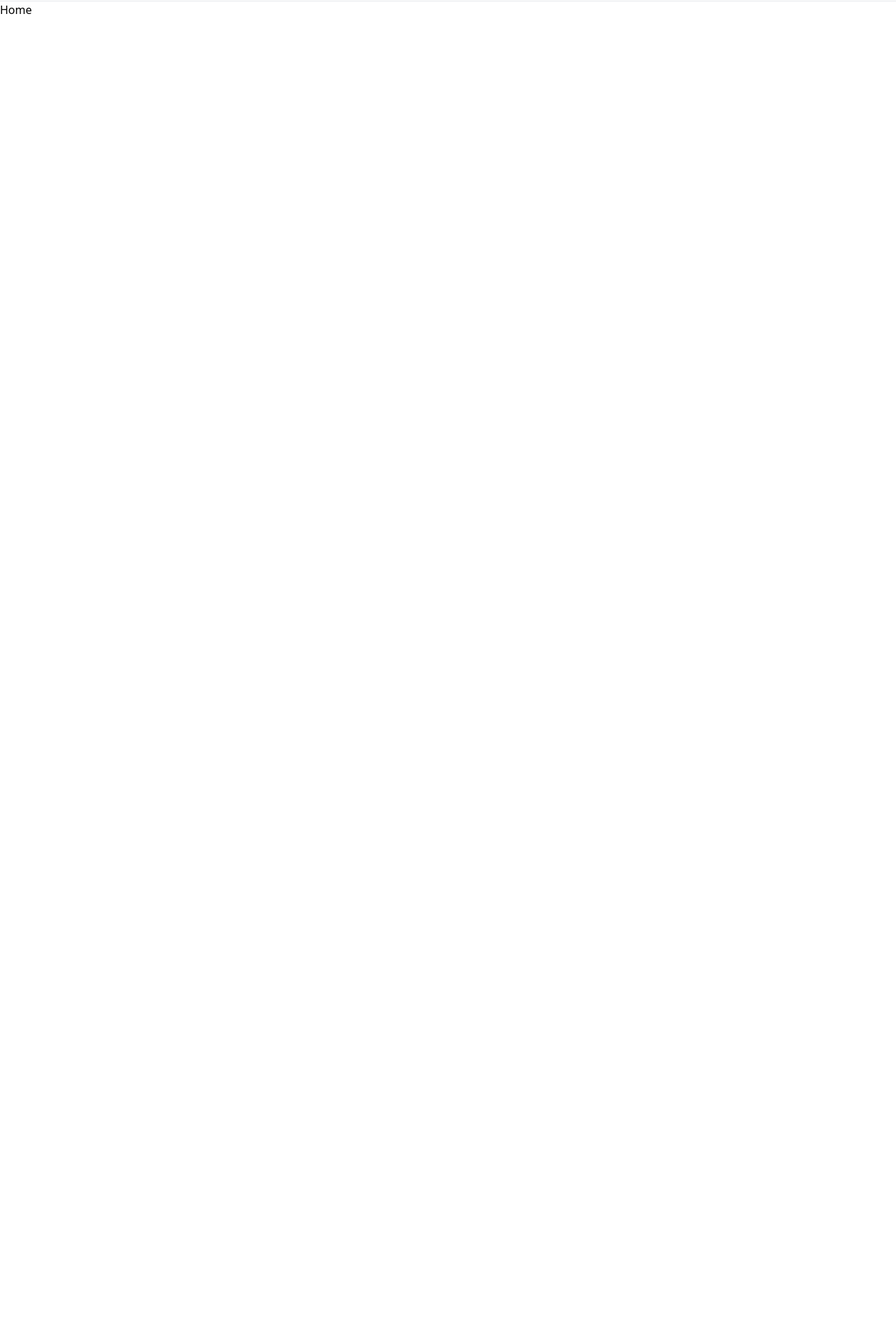
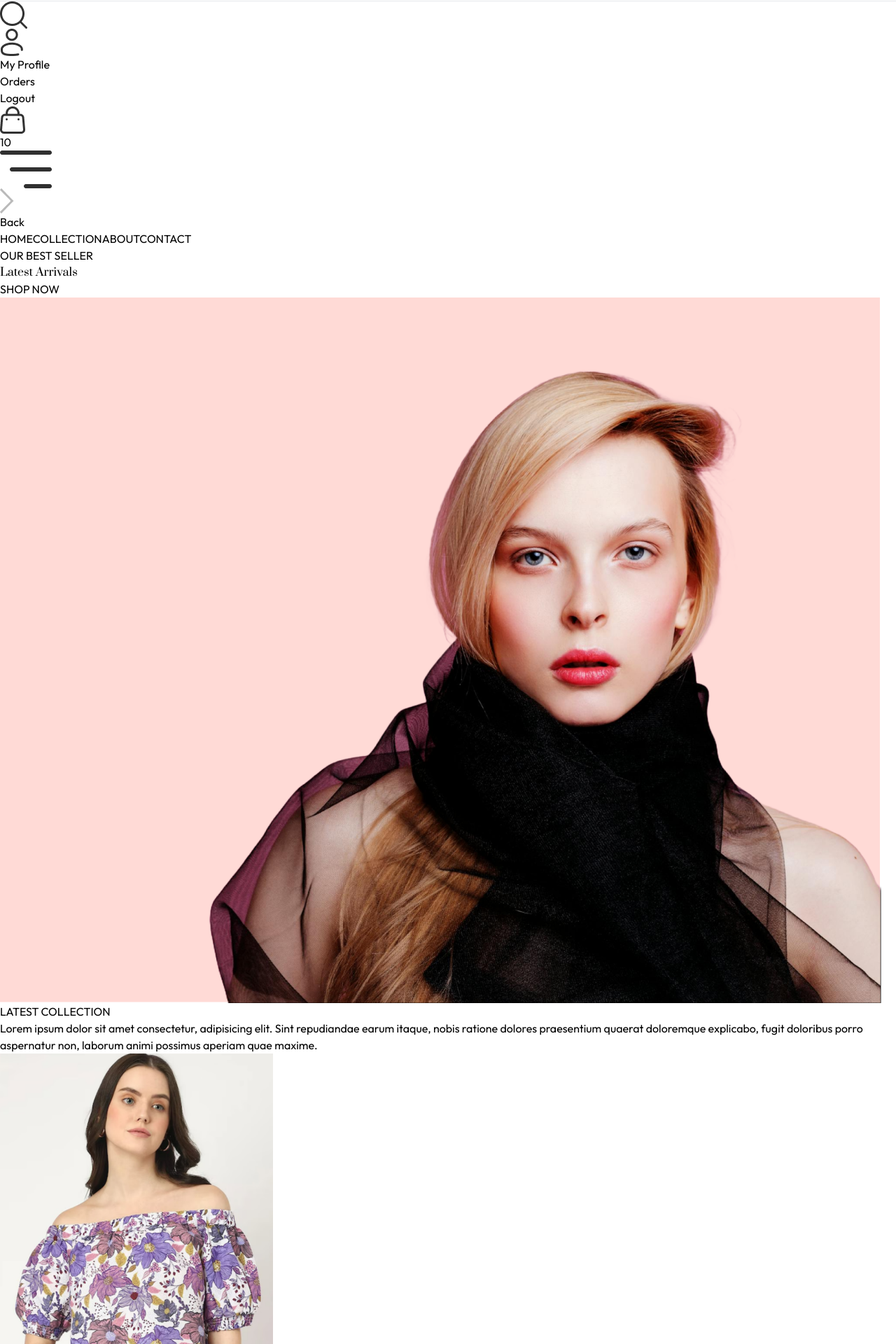
Before and after one commit to nabin980/Clothwares, a React (Vite) app in the folder frontend/: page / in a window 1280 px wide. Shown: the part 169-2089 px from the top of the page at 70% size. Before the commit the page ends 800 px from the top, so only its background shows below. Built offline with nearby package versions, Linux system fonts and the light colour scheme.

Commit message:
product and nav used

```diff
--- /dev/null
+++ b/frontend/src/components/Hero.jsx
@@ -0,0 +1,30 @@
+import React from "react";
+import { assets } from "../assets/assets";
+
+const Hero = () => {
+  return (
+    <div className="flex flex-col sm:flex-row border border-gray-400">
+      {/*left side*/}
+      <div className="w-full sm:w-1/2 flex items-center justify-center py-10 sm:py-0">
+        <div className="text-[#414141]">
+          <div className="flex items-center gap-2">
+            <p className="w-8 md:w-11 h-[2px] bg-[#414141]"></p>
+            <p className="font-medium text-sm md:text-base">OUR BEST SELLER</p>
+          </div>
+          <h1 className="text-3xl sm:py-3 lg:text-5xl leading-relaxed prata-regular">
+            {" "}
+            Latest Arrivals
+          </h1>
+          <div className="flex items-center gap-2">
+            <p className="font-semibold md:text-base text-sm">SHOP NOW</p>
+            <p className="w-8 md:w-11 h-[2px] bg-[#414141]"></p>
+          </div>
+        </div>
+      </div>
+      {/*right side*/}
+      <img className="w-full sm:w-1/2" src={assets.hero_img} alt="" />
+    </div>
+  );
+};
+
+export default Hero;
--- /dev/null
+++ b/frontend/src/components/LatestCollection.jsx
@@ -0,0 +1,41 @@
+import React, { useContext, useEffect, useState } from "react";
+import { ShopContext } from "../context/ShopContext";
+import Title from "./Title";
+import ProductItem from "./ProductItem";
+
+const LatestCollection = () => {
+  const { products } = useContext(ShopContext);
+  const [latestProducts, setLatestPorducts] = useState([]);
+
+  useEffect(() => {
+    setLatestPorducts(products.slice(0, 10));
+  }, []);
+
+  return (
+    <div className="my-10">
+      <div className="text-center py-8 text-3xl">
+        <Title text1={"LATEST"} text2={"COLLECTION"} />
+        <p className="w-3/4 m-auto text-xs sm:text-sm md:text-base text-gray-600">
+          Lorem ipsum dolor sit amet consectetur, adipisicing elit. Sint
+          repudiandae earum itaque, nobis ratione dolores praesentium quaerat
+          doloremque explicabo, fugit doloribus porro aspernatur non, laborum
+          animi possimus aperiam quae maxime.
+        </p>
+      </div>
+      {/* Products */}
+      <div className="grid grid-cols-2 sm:grid-cols-3 md:grid-cols-4 lg:grid-cols-5 gap-4 gap-y-6">
+        {latestProducts.map((item, index) => (
+          <ProductItem
+            key={index}
+            id={item._id}
+            image={item.image}
+            name={item.name}
+            price={item.price}
+          />
+        ))}
+      </div>
+    </div>
+  );
+};
+
+export default LatestCollection;
--- a/frontend/src/components/Navbar.jsx
+++ b/frontend/src/components/Navbar.jsx
@@ -1,30 +1,77 @@
-import React from "react";
+import React, { useState } from "react";
 import { assets } from "../assets/assets";
-import { NavLink } from "react-router-dom";
+import { Link, NavLink } from "react-router-dom";
 
 const Navbar = () => {
+  const [visible, setVisible] = useState(false);
+
   return (
     <div className="flex items-center justify-between py-5 font-medium">
       <img src={assets.logo} className="w-36" alt="" />
       <ul className="hidden sm:flex gap-5 text-sm text-gray-700">
-        <NavLink to='/' className='flex flex-col items-center gap-1'>
-            <p>HOME</p>
-            <hr className="w-2/4 border-none h-[1.5px] bg-gray-700 hidden"/>
+        <NavLink to="/" className="flex flex-col items-center gap-1">
+          <p>HOME</p>
+          <hr className="w-2/4 border-none h-[1.5px] bg-gray-700 hidden" />
         </NavLink>
-        <NavLink to='/collection' className='flex flex-col items-center gap-1'>
-            <p>COLLECTIONN</p>
-            <hr className="w-2/4 border-none h-[1.5px] bg-gray-700 hidden"/>
+        <NavLink to="/collection" className="flex flex-col items-center gap-1">
+          <p>COLLECTIONN</p>
+          <hr className="w-2/4 border-none h-[1.5px] bg-gray-700 hidden" />
         </NavLink>
-        <NavLink to='/about' className='flex flex-col items-center gap-1'>
-            <p>ABOUT</p>
-            <hr className="w-2/4 border-none h-[1.5px] bg-gray-700 hidden"/>
+        <NavLink to="/about" className="flex flex-col items-center gap-1">
+          <p>ABOUT</p>
+          <hr className="w-2/4 border-none h-[1.5px] bg-gray-700 hidden" />
         </NavLink>
-        <NavLink to='/contact' className='flex flex-col items-center gap-1'>
-            <p>CONTACT</p>
-            <hr className="w-2/4 border-none h-[1.5px] bg-gray-700 hidden"/>
+        <NavLink to="/contact" className="flex flex-col items-center gap-1">
+          <p>CONTACT</p>
+          <hr className="w-2/4 border-none h-[1.5px] bg-gray-700 hidden" />
         </NavLink>
-
       </ul>
+      <div className="flex items-center gap-6">
+        <img src={assets.search_icon} className="w-5 cursor-pointer" alt="" />
+        <div className="group relative">
+          <img
+            src={assets.profile_icon}
+            className="w-5 cursor-pointer"
+            alt=""
+          />
+          <div className="group-hover:block hidden absolute dropdown-menu right-0 pt-4">
+            <div className="flex flex-col gap-2 w-36 py-3 px-5 bg-slate-100 text-gray-500 rounded">
+              <p className="cursor-pointer hover:text-black">My Profile</p>
+              <p className="cursor-pointer hover:text-black">Orders</p>
+              <p className="cursor-pointer hover:text-black">Logout</p>
+            </div>
+          </div>
+        </div>
+        <Link to="/cart" className="relative">
+          <img src={assets.cart_icon} className="w-5 min-w-5" alt="" />
+          <p className="absolute right-[-5px] bottom-[-5px] w-4 text-center leading-4 bg-black text-white aspect-square rounded-full text-[8px]">
+            10
+          </p>
+        </Link>
+        <img
+          onClick={() => setVisible(true)}
+          src={assets.menu_icon}
+          className="w-5 cursor-pointer sm:hidden"
+          alt=""
+        />
+      </div>
+      {/* sidebar menu for small screen*/}
+      <div
+        className={`absolute top-0 right-0 bottom-0 overflow-hidden bg-white transition-all ${
+          visible ? "w-full" : "w-0"
+        }`}
+      >
+        <div className="flex flex-col text-gray-600">
+          <div onClick={()=>setVisible(false)} className="flex items-center gap-4 p-3 cursor-pointer">
+            <img src={assets.dropdown_icon} className="h-4 rotate-180" alt="" />
+            <p>Back</p>
+          </div>
+          <NavLink onClick={()=> setVisible(false)} className='py-2 pl-6 border' to='/'>HOME</NavLink>
+          <NavLink onClick={()=> setVisible(false)} className='py-2 pl-6 border' to='/collection'>COLLECTION</NavLink>
+          <NavLink onClick={()=> setVisible(false)} className='py-2 pl-6 border' to='/about'>ABOUT</NavLink>
+          <NavLink onClick={()=> setVisible(false)} className='py-2 pl-6 border' to='/contact'>CONTACT</NavLink>
+        </div>
+      </div>
     </div>
   );
 };
--- /dev/null
+++ b/frontend/src/components/ProductItem.jsx
@@ -0,0 +1,22 @@
+import React, { useContext } from "react";
+import { ShopContext } from "../context/ShopContext";
+import { Link } from "react-router-dom";
+
+const ProductItem = ({id, image, name, price}) => {
+  const { currency } = useContext(ShopContext);
+  return (
+    <Link className="text-gray-700 cursor-pointer" to={`/product/${id}`}>
+      <div className="overflow-hidden">
+        <img
+          className="hover:scale-110 transition ease-in-out"
+          src={image[0]}
+          alt=""
+        />
+      </div>
+      <p className="pt-3 pb-1 text-sm">{name}</p>
+      <p className="text-sm font-medium">{currency}{price}</p>
+    </Link>
+  );
+};
+
+export default ProductItem;
--- /dev/null
+++ b/frontend/src/components/Title.jsx
@@ -0,0 +1,12 @@
+import React from 'react'
+
+const Title = ({text1,text2}) => {
+  return (
+    <div className='inline-flex gap-2 items-center mb-3'>
+        <p className='text-gray-500'>{text1} <span className='text-gray-500 font-medium'>{text2}</span></p>
+        <p className='w-8 sm:w-12 h-[1px] sm:h-[2px] bg-gray-700'></p>
+    </div>
+  )
+}
+
+export default Title
--- /dev/null
+++ b/frontend/src/context/ShopContext.jsx
@@ -0,0 +1,18 @@
+import { createContext } from "react";
+import { products } from "../assets/assets";
+
+export const ShopContext = createContext();
+
+const ShopContextProvider = (props) => {
+    const currency = '$';
+    const delivery_fee = 10;
+  const value = {
+    products,currency,delivery_fee
+  };
+
+  return (
+    <ShopContext.Provider value={value}>{props.children}</ShopContext.Provider>
+  );
+};
+
+export default ShopContextProvider;
--- a/frontend/src/index.css
+++ b/frontend/src/index.css
@@ -1,3 +1,4 @@
+@import url('https://fonts.googleapis.com/css2?family=Outfit:wght@100..900&family=Prata&display=swap');
 @tailwind base;
 @tailwind components;
 @tailwind utilities;
@@ -5,3 +6,11 @@
 a.active hr{
   display: block;
 }
+*{
+  font-family:Outfit;
+}
+.prata-regular {
+  font-family: "Prata", serif;
+  font-weight: 400;
+  font-style: normal;
+}
--- a/frontend/src/main.jsx
+++ b/frontend/src/main.jsx
@@ -3,9 +3,12 @@
 import App from "./App.jsx";
 import "./index.css";
 import { BrowserRouter } from "react-router-dom";
+import ShopContextProvider from "./context/ShopContext.jsx";
 
 createRoot(document.getElementById("root")).render(
   <BrowserRouter>
-    <App />
+    <ShopContextProvider>
+      <App />
+    </ShopContextProvider>
   </BrowserRouter>
 );
--- a/frontend/src/pages/Home.jsx
+++ b/frontend/src/pages/Home.jsx
@@ -1,9 +1,14 @@
-import React from 'react'
+import React from "react";
+import Hero from "../components/Hero";
+import LatestCollection from "../components/LatestCollection";
 
 const Home = () => {
   return (
-    <div>Home</div>
-  )
-}
+    <div>
+      <Hero />
+      <LatestCollection />
+    </div>
+  );
+};
 
-export default Home
+export default Home;
```
